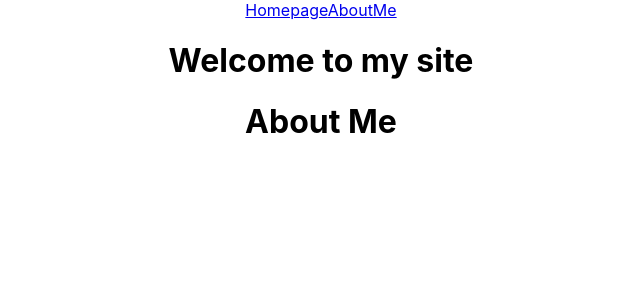
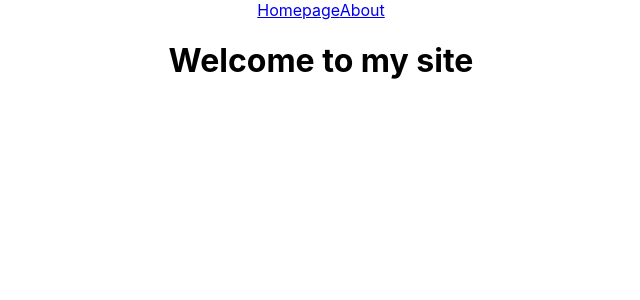
Before and after one commit to PuriDett/SP444_mynav, a React (Create React App) app: page / in a window 1280 px wide. Shown: the top 300 px of the page, without its empty margins (319-959 px from the left). Built offline with nearby package versions, Linux system fonts and the light colour scheme.

Commit message:
Add route handling components

```diff
--- a/src/App.js
+++ b/src/App.js
@@ -2,16 +2,19 @@
 import './App.css';
 import Homepage from './components/Homepage';
 import AboutMe from './components/AboutMe';
+import {Routes,Route,Link} from 'react-router-dom';
 
 function App() {
   return (
     <div className="App">
       <nav className='nav'>
-        <a href='#' className='nav-item'>Homepage</a>
-        <a href='#' className='nav-item'>AboutMe</a>
+        <Link to="/" className='nav-item'>Homepage</Link>
+        <Link to="/about-me" className='nav-item'>About</Link>
       </nav>
-      <Homepage/>
-      <AboutMe/>
+      <Routes>
+          <Route path="/" element={<Homepage/>}/>
+          <Route path="/about-me" element={<AboutMe/>}/>
+      </Routes>
     </div>
   );
 }
```
